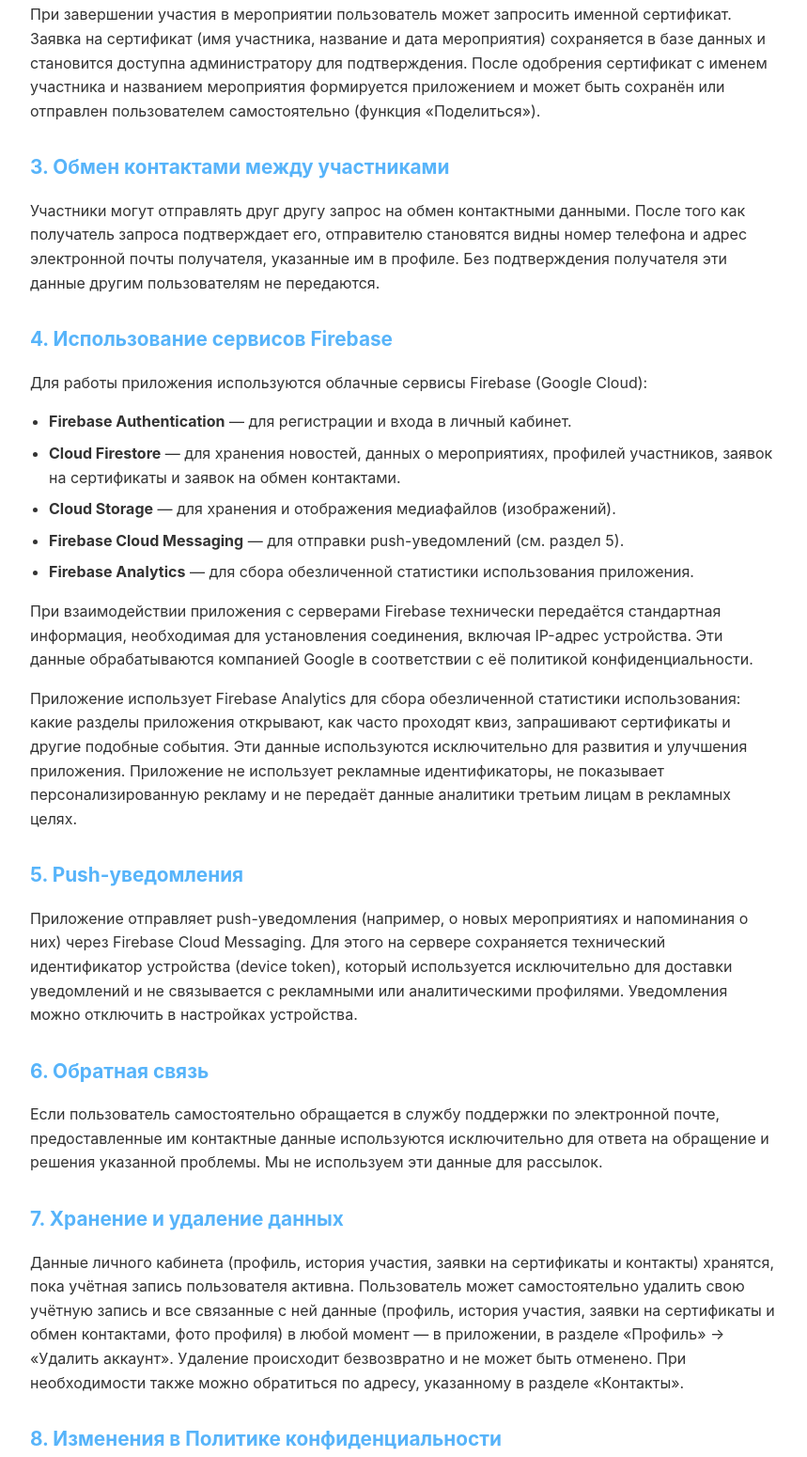
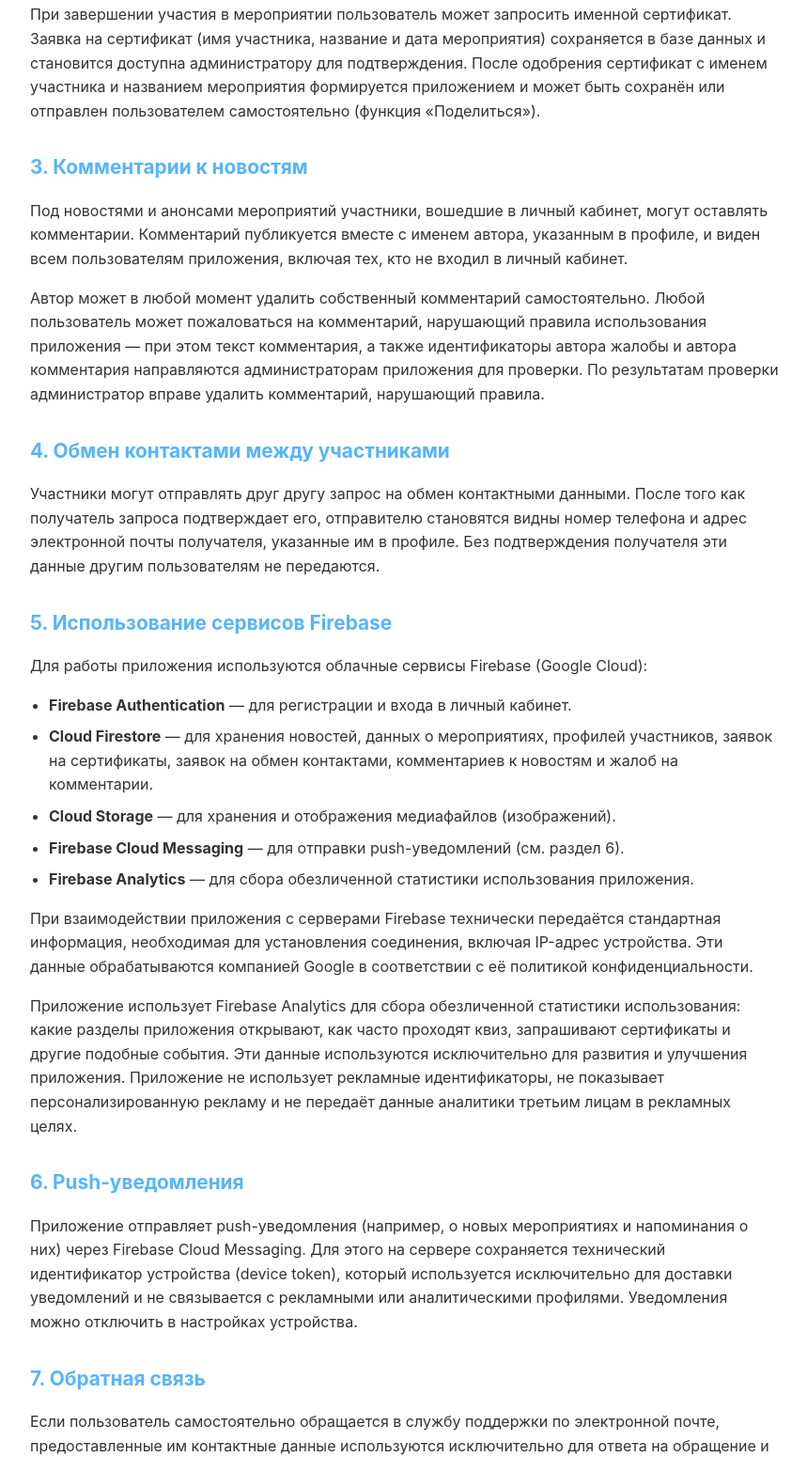
Before and after one commit to olees-orlenko/ayl-app-site, a plain HTML site: page privacy.html in a window 1280 px wide. Shown: the part 714-2264 px from the top of the page at 94% size, without its empty margins (208-1067 px from the left). Drawn offline with Linux system fonts and the light colour scheme.

Commit message:
Update privacy.html

```diff
--- a/privacy.html
+++ b/privacy.html
@@ -30,7 +30,7 @@
 <body>
     <h1>Политика конфиденциальности приложения «АЮЛ»</h1>
 
-    <p>Приложение «АЮЛ» предназначено для просмотра новостей, информации о мероприятиях и обучающих программах молодёжной некоммерческой организации АЮЛ, а также для участия в личном кабинете: прохождения квизов, получения сертификатов участника и обмена контактами между участниками.</p>
+    <p>Приложение «АЮЛ» предназначено для просмотра новостей, информации о мероприятиях и обучающих программах молодёжной некоммерческой организации АЮЛ, а также для участия в личном кабинете: прохождения квизов, получения сертификатов участника, обмена контактами между участниками и обсуждения новостей в комментариях.</p>
 
     <h2>1. Личный кабинет и регистрация</h2>
     <p>Для использования личного кабинета пользователь создаёт учётную запись по электронной почте и паролю через Firebase Authentication. При регистрации и заполнении профиля пользователь может указать: имя, электронную почту, номер телефона, а также сведения об участии в мероприятиях организации.</p>
@@ -40,34 +40,42 @@
     <p>В личном кабинете формируется публичный профиль участника: имя, значки достижений и история участия в мероприятиях. Эти данные могут быть видны другим участникам приложения.</p>
     <p>При завершении участия в мероприятии пользователь может запросить именной сертификат. Заявка на сертификат (имя участника, название и дата мероприятия) сохраняется в базе данных и становится доступна администратору для подтверждения. После одобрения сертификат с именем участника и названием мероприятия формируется приложением и может быть сохранён или отправлен пользователем самостоятельно (функция «Поделиться»).</p>
 
-    <h2>3. Обмен контактами между участниками</h2>
+    <!-- НОВОЕ: отдельный раздел про комментарии к новостям -->
+    <h2>3. Комментарии к новостям</h2>
+    <p>Под новостями и анонсами мероприятий участники, вошедшие в личный кабинет, могут оставлять комментарии. Комментарий публикуется вместе с именем автора, указанным в профиле, и виден всем пользователям приложения, включая тех, кто не входил в личный кабинет.</p>
+    <p>Автор может в любой момент удалить собственный комментарий самостоятельно. Любой пользователь может пожаловаться на комментарий, нарушающий правила использования приложения — при этом текст комментария, а также идентификаторы автора жалобы и автора комментария направляются администраторам приложения для проверки. По результатам проверки администратор вправе удалить комментарий, нарушающий правила.</p>
+
+    <h2>4. Обмен контактами между участниками</h2>
     <p>Участники могут отправлять друг другу запрос на обмен контактными данными. После того как получатель запроса подтверждает его, отправителю становятся видны номер телефона и адрес электронной почты получателя, указанные им в профиле. Без подтверждения получателя эти данные другим пользователям не передаются.</p>
 
-    <h2>4. Использование сервисов Firebase</h2>
+    <h2>5. Использование сервисов Firebase</h2>
     <p>Для работы приложения используются облачные сервисы Firebase (Google Cloud):</p>
     <ul>
         <li><strong>Firebase Authentication</strong> — для регистрации и входа в личный кабинет.</li>
-        <li><strong>Cloud Firestore</strong> — для хранения новостей, данных о мероприятиях, профилей участников, заявок на сертификаты и заявок на обмен контактами.</li>
+        <!-- ИЗМЕНЕНО: добавлены комментарии и жалобы на комментарии в список того, что хранит Firestore -->
+        <li><strong>Cloud Firestore</strong> — для хранения новостей, данных о мероприятиях, профилей участников, заявок на сертификаты, заявок на обмен контактами, комментариев к новостям и жалоб на комментарии.</li>
         <li><strong>Cloud Storage</strong> — для хранения и отображения медиафайлов (изображений).</li>
-        <li><strong>Firebase Cloud Messaging</strong> — для отправки push-уведомлений (см. раздел 5).</li>
+        <li><strong>Firebase Cloud Messaging</strong> — для отправки push-уведомлений (см. раздел 6).</li>
         <li><strong>Firebase Analytics</strong> — для сбора обезличенной статистики использования приложения.</li>
     </ul>
     <p>При взаимодействии приложения с серверами Firebase технически передаётся стандартная информация, необходимая для установления соединения, включая IP-адрес устройства. Эти данные обрабатываются компанией Google в соответствии с её политикой конфиденциальности.</p>
     <p>Приложение использует Firebase Analytics для сбора обезличенной статистики использования: какие разделы приложения открывают, как часто проходят квиз, запрашивают сертификаты и другие подобные события. Эти данные используются исключительно для развития и улучшения приложения. Приложение не использует рекламные идентификаторы, не показывает персонализированную рекламу и не передаёт данные аналитики третьим лицам в рекламных целях.</p>
 
-    <h2>5. Push-уведомления</h2>
+    <h2>6. Push-уведомления</h2>
     <p>Приложение отправляет push-уведомления (например, о новых мероприятиях и напоминания о них) через Firebase Cloud Messaging. Для этого на сервере сохраняется технический идентификатор устройства (device token), который используется исключительно для доставки уведомлений и не связывается с рекламными или аналитическими профилями. Уведомления можно отключить в настройках устройства.</p>
 
-    <h2>6. Обратная связь</h2>
+    <h2>7. Обратная связь</h2>
     <p>Если пользователь самостоятельно обращается в службу поддержки по электронной почте, предоставленные им контактные данные используются исключительно для ответа на обращение и решения указанной проблемы. Мы не используем эти данные для рассылок.</p>
 
-    <h2>7. Хранение и удаление данных</h2>
+    <h2>8. Хранение и удаление данных</h2>
     <p>Данные личного кабинета (профиль, история участия, заявки на сертификаты и контакты) хранятся, пока учётная запись пользователя активна. Пользователь может самостоятельно удалить свою учётную запись и все связанные с ней данные (профиль, история участия, заявки на сертификаты и обмен контактами, фото профиля) в любой момент — в приложении, в разделе «Профиль» → «Удалить аккаунт». Удаление происходит безвозвратно и не может быть отменено. При необходимости также можно обратиться по адресу, указанному в разделе «Контакты».</p>
+    <!-- НОВОЕ: отдельное упоминание комментариев в разделе про удаление -->
+    <p>Комментарии, оставленные участником под новостями, можно удалить в любой момент самостоятельно — непосредственно в списке комментариев под соответствующей новостью.</p>
 
-    <h2>8. Изменения в Политике конфиденциальности</h2>
+    <h2>9. Изменения в Политике конфиденциальности</h2>
     <p>Мы можем обновлять настоящую Политику конфиденциальности. Актуальная версия документа всегда доступна по этому адресу.</p>
 
-    <h2>9. Контакты</h2>
+    <h2>10. Контакты</h2>
     <p>По вопросам, связанным с конфиденциальностью и работой приложения, обращайтесь: <strong>oleessever@gmail.com</strong></p>
 
     <div class="footer">
```
